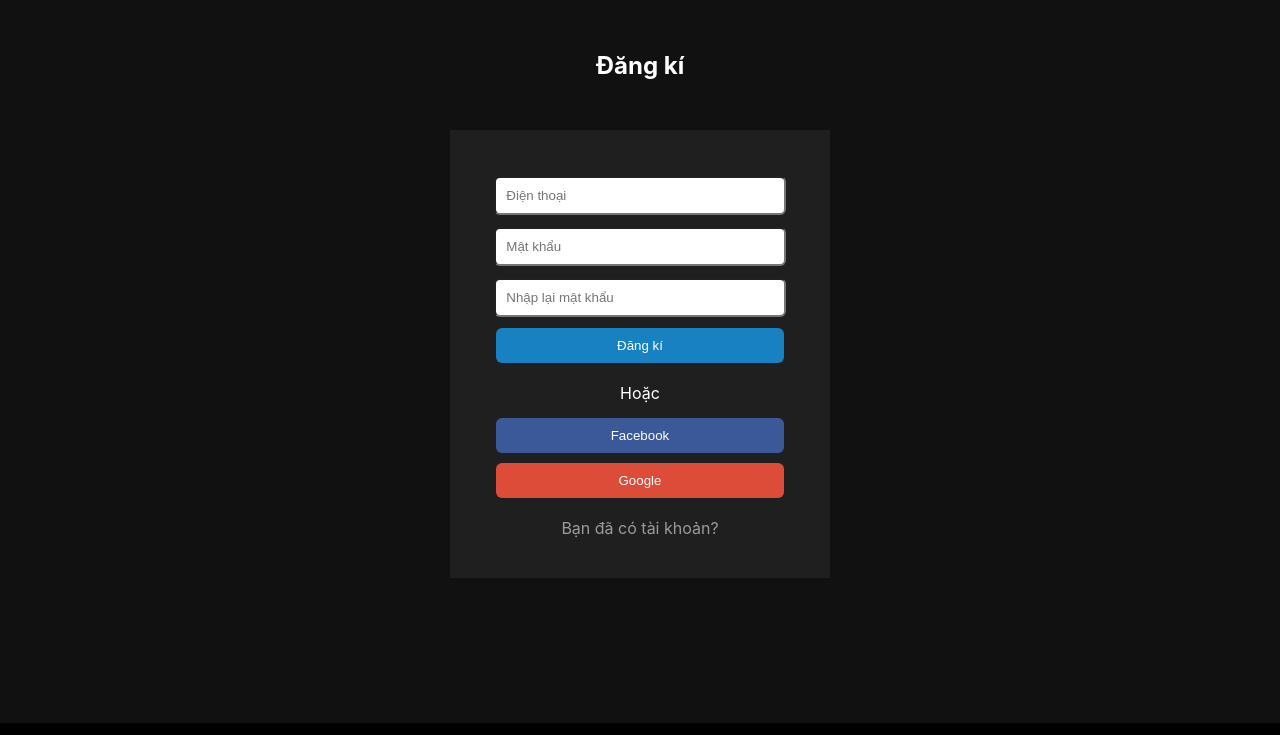
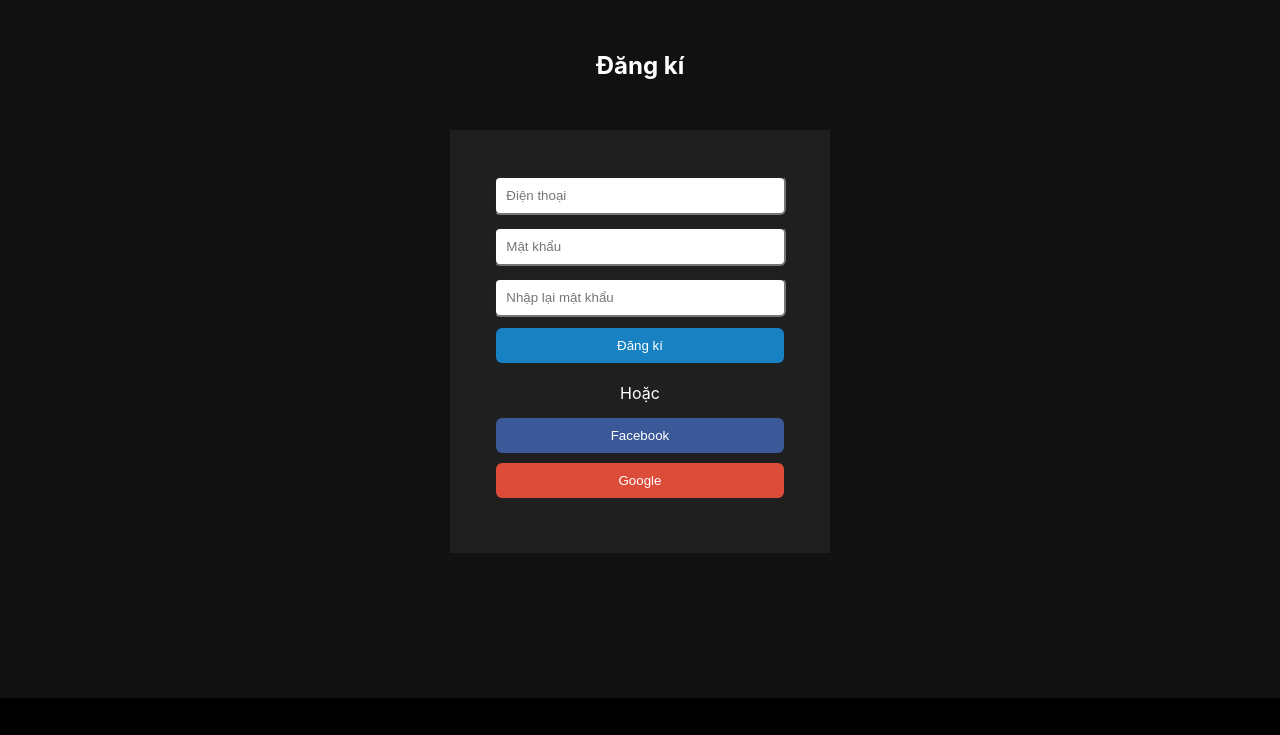
Before and after one commit to 1m93/UIdesign, a plain HTML site: page SignUp.html in a window 1280 px wide. Shown: the part 64-799 px from the top of the page. Drawn offline with nearby package versions, Linux system fonts and the light colour scheme.

Commit message:
Update SignUp.html

```diff
--- a/SignUp.html
+++ b/SignUp.html
@@ -87,9 +87,6 @@
                             <button class="btn btn-facebook">Facebook</button>
                             <button class="btn btn-google">Google</button>
                         </div>
-                        <div class="text-area">
-                            <a href="./login.html">Bạn đã có tài khoản?</a>
-                        </div>
                     </div>
                 </div>
 
```
